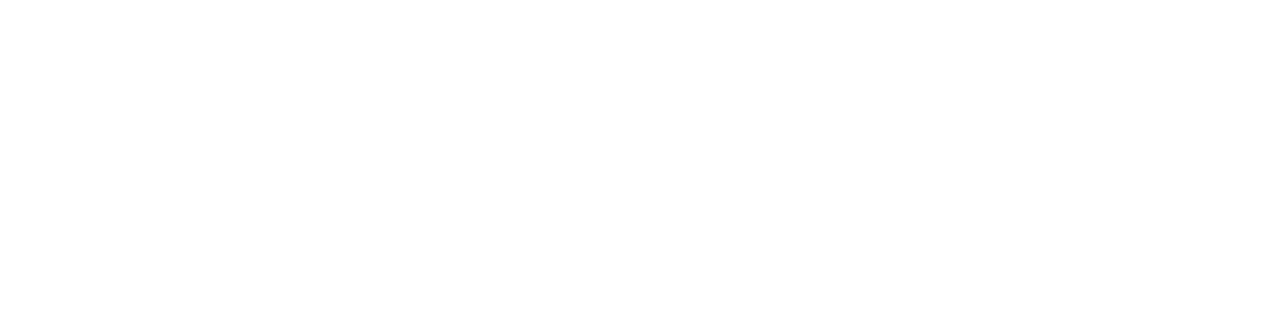
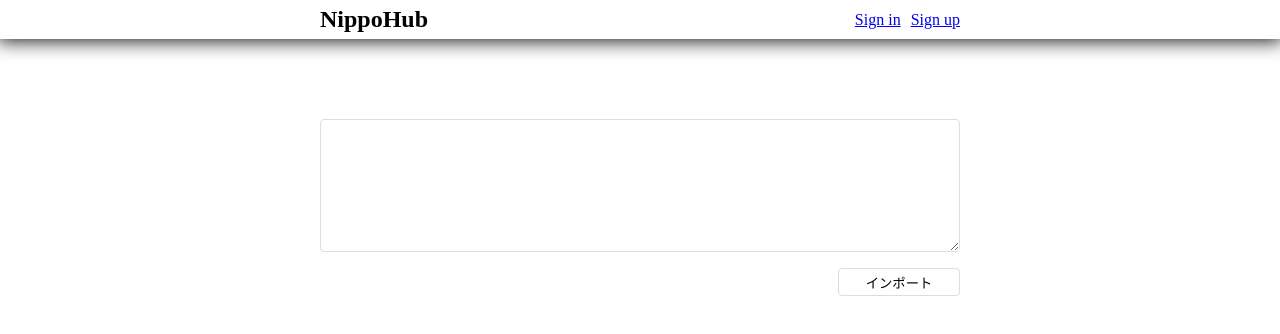
Before and after one commit to touyou/nippohub-daily-web, a Nuxt app: page /import in a window 1280 px wide. Before the commit this address had no page. Shown: the top 334 px of the page. Built offline with nearby package versions, Linux system fonts and the light colour scheme; no server answers.

Commit message:
add: インポート機能実装

```diff
--- /dev/null
+++ b/assets/stylesheets/import_form.css
@@ -0,0 +1,12 @@
+.p-import-form {}
+
+.p-import-form__text-area {
+  width: 100%;
+  resize: vertical;
+  box-sizing: border-box;
+  border: 0.1em solid #ddd;
+  border-radius: 0.3em;
+  padding: 0.5em 0.5em;
+  height: 10em;
+  outline: none;
+}
--- /dev/null
+++ b/pages/import.vue
@@ -0,0 +1,18 @@
+<template>
+  <div>
+    <main-header :currentUserId="currentUser"></main-header>
+    <div class="l-container">
+      <form class="p-import-form">
+        <textarea class="p-import-form__text-area" name="daily_reports" v-model="dailyReportsJson"></textarea>
+        <div class="u-mt-075 u-text-align-right">
+          <button class="p-submit" @click.prevent="requestToImport">インポート</button>
+        </div>
+      </form>
+    </div>
+  </div>
+</template>
+
+<script src="./javascripts/import.js"></script>
+<style src="~/assets/stylesheets/submit.css"></style>
+<style src="~/assets/stylesheets/import_form.css"></style>
+<style src="~/assets/stylesheets/utility.css"></style>
--- /dev/null
+++ b/pages/javascripts/import.js
@@ -0,0 +1,36 @@
+import firebase from '~/assets/javascripts/firebase.js';
+import MainHeader from '~/components/MainHeader.vue';
+
+export default {
+  components: {MainHeader},
+  data: function() {
+    return {currentUser: null, dailyReportsJson: ''};
+  },
+  methods: {
+    requestToImport: function() {
+      const database = firebase.database();
+      const dailyReports = JSON.parse(this.dailyReportsJson);
+
+      if(this.currentUserId == null) {
+        return;
+      }
+
+      for(let dailyReport of dailyReports) {
+        database.ref('daily_reports/').push({
+          date: dailyReport.date,
+          title: dailyReport.title || '',
+          content: dailyReport.content,
+          createdAt: Date.now(), // TODO: タイムスタンプをサーバ側で生成する
+          userId: this.currentUserId
+        });
+      }
+    }
+  },
+  mounted: function() {
+    const auth = firebase.auth();
+
+    auth.onAuthStateChanged(user => {
+      this.currentUserId = (user != null) ? user.uid : null;
+    });
+  }
+};
```
